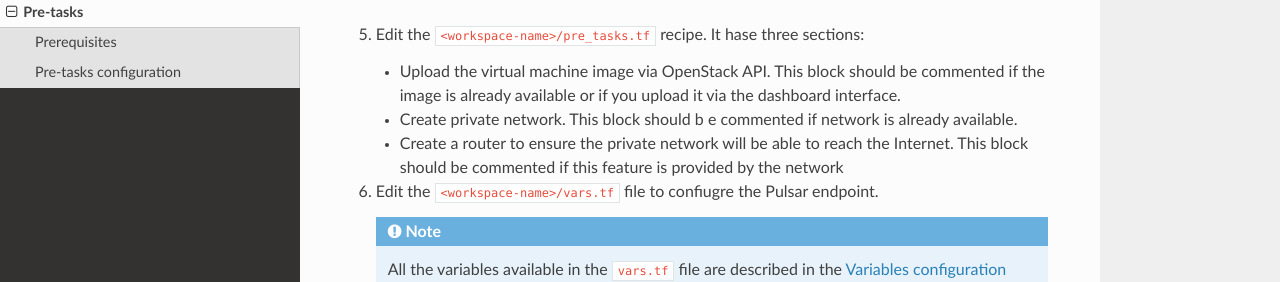
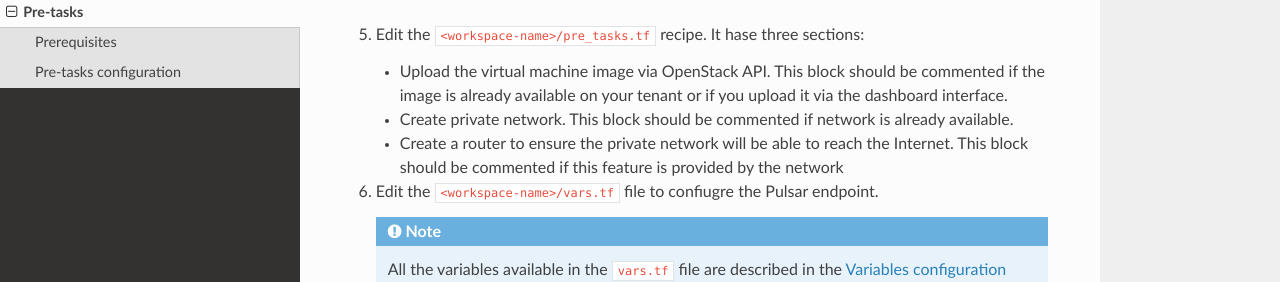
Before and after one commit to usegalaxy-eu/pulsar-network-docs, a Sphinx documentation site: the page built from source/pretasks.rst, in a window 1280 px wide and 900 px high, scrolled down 1033 px. Shown: the part 196-478 px from the top of the window. Built offline with Sphinx 7.4.7 and the Read the Docs theme 2.0.0, drawn with Linux system fonts in a browser that asks for light colours; pages that are not in the unit, such as notebooks, are missing from menus.

Commit message:
fix typos

```diff
--- a/source/pretasks.rst
+++ b/source/pretasks.rst
@@ -55,9 +55,9 @@
 
 #. Edit the ``<workspace-name>/pre_tasks.tf`` recipe. It hase three sections:
 
-   - Upload the virtual machine image via OpenStack API. This block should be commented if the image is already available or if you upload it via the dashboard interface.
+   - Upload the virtual machine image via OpenStack API. This block should be commented if the image is already available on your tenant or if you upload it via the dashboard interface.
 
-   - Create private network. This block should b e commented if network is already available.
+   - Create private network. This block should be commented if network is already available.
 
    - Create a router to ensure the private network will be able to reach the Internet. This block should be commented if this feature is provided by the network
 
```
